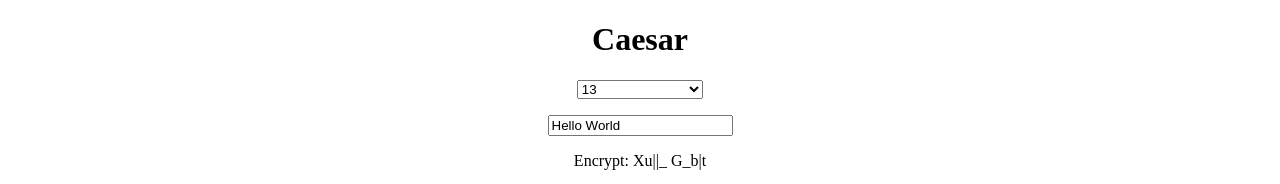
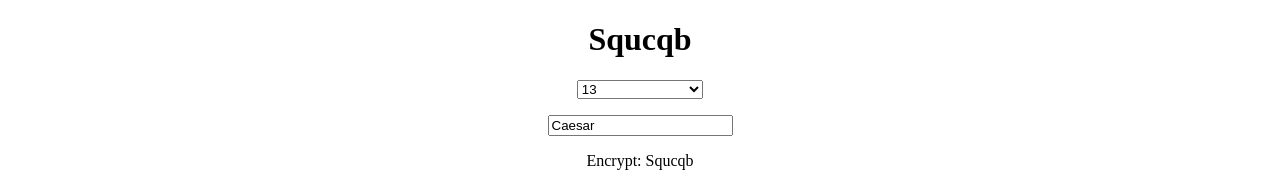
Before and after one commit to OldBigBuddha/Caesar, a plain HTML site: page index.html in a window 1280 px wide. Shown: the top 184 px of the page. Drawn offline with nearby package versions, Linux system fonts and the light colour scheme.

Commit message:
[update]h2 title

```diff
--- a/index.html
+++ b/index.html
@@ -10,7 +10,7 @@
 </head>
 <body>
 <div id="app" style="text-align:center;">
-  <h1>Caesar</h1>
+  <h1>Squcqb</h1>
 
   <select v-model="number" style="width:10%">
     <option value="1">1</option>
@@ -56,7 +56,7 @@ new Vue({
   el: "#app",
   data: {
     number: 13,
-    original: "Hello World"
+    original: "Caesar"
   },
   methods: {
     sum: function() {
```
